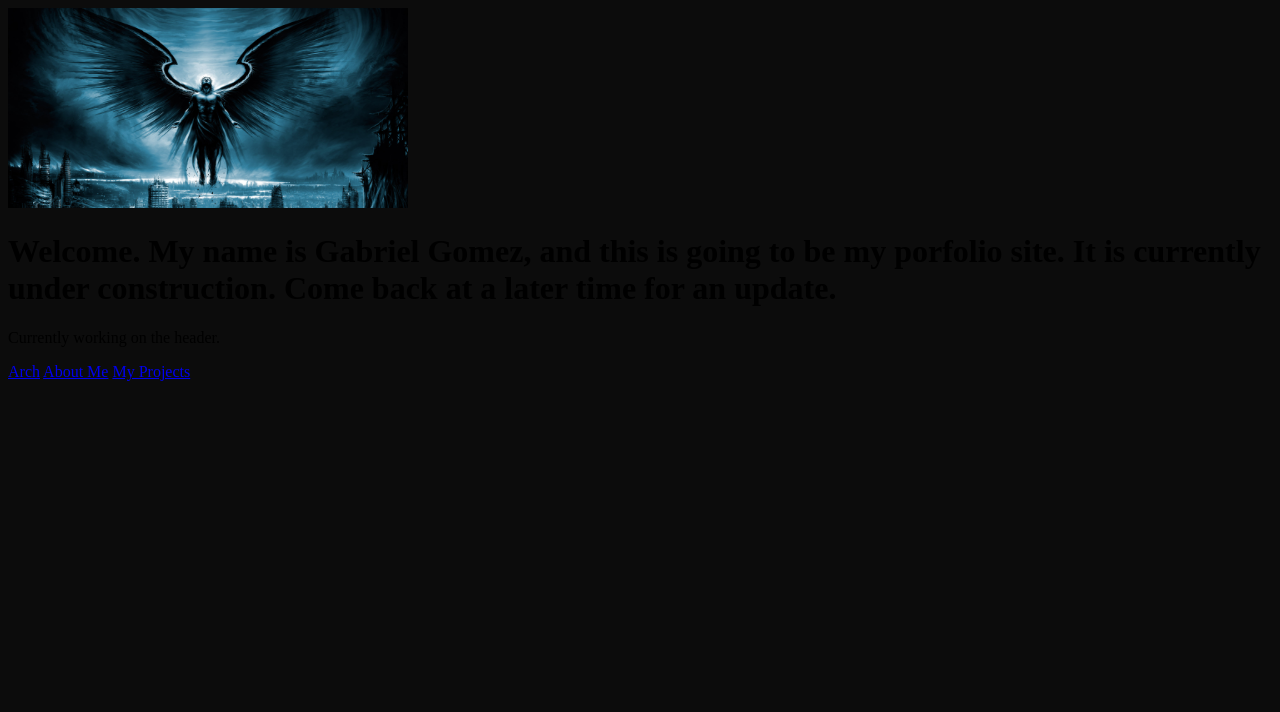
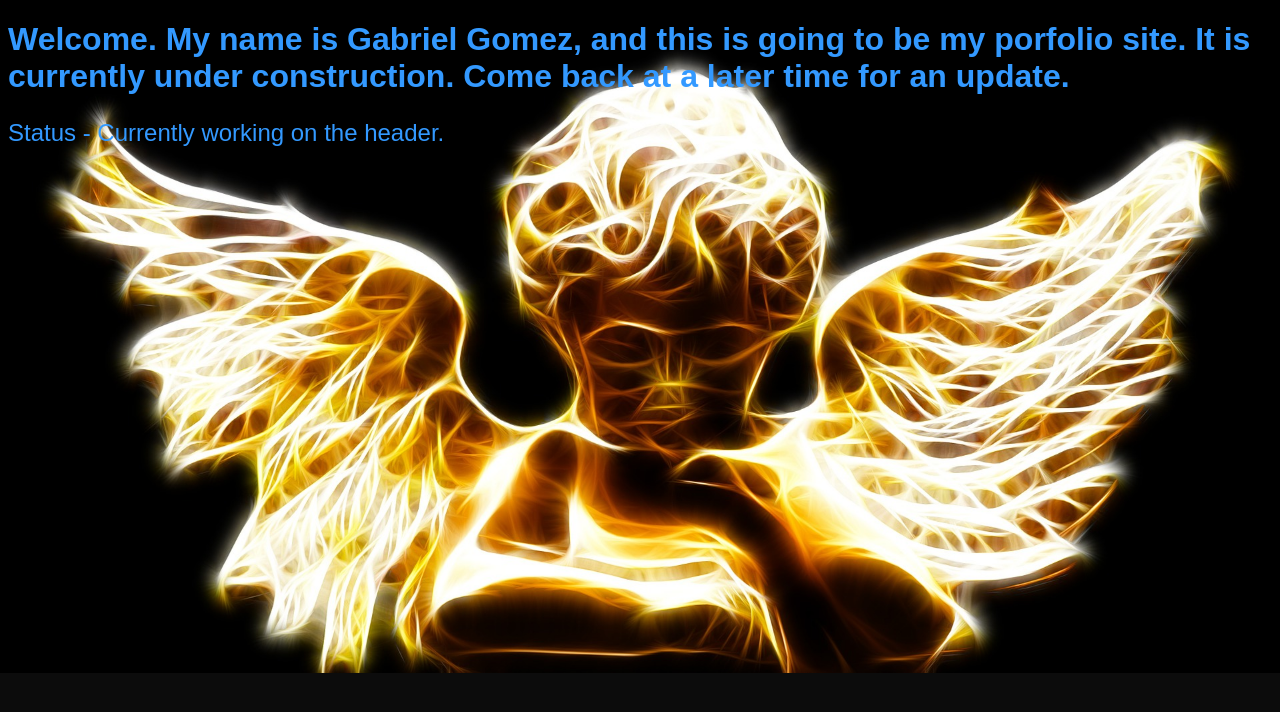
Before and after one commit to gabegomez014/arch.github.io, a Jekyll site: the page built from arch/index.md, in a window 1280 px wide. Shown: the top 712 px of the page. Built offline with Jekyll 4.4.1, drawn with Linux system fonts in a browser that asks for light colours.

Commit message:
Landing page complete

```diff
--- a/arch/_data/header.json
+++ b/arch/_data/header.json
@@ -10,7 +10,7 @@
     "message": {
         "class": "message",
         "header": "Welcome. My name is Gabriel Gomez, and this is going to be my porfolio site. It is currently under construction. Come back at a later time for an update.",
-        "paragraph": "Currently working on the header."
+        "paragraph": "Status - Currently working on the header."
     },
 
     "nav": {
--- a/arch/_includes/header.html
+++ b/arch/_includes/header.html
@@ -1,16 +1,18 @@
 <div class="header">
     <header>
+        <!--
         {% assign logo = site.data.header["logo"] %}
         <div class="{{ logo.class }}">
             <img src="{{ logo.src }}" alt="{{ logo.alt }}" height="{{ logo.height }}" width="{{ logo.width }}">
         </div>
-
+        -->
         {% assign message = site.data.header["message"] %}
         <div class="{{ message.class }}">
             <h1>{{ message.header }}</h1>
             <p>{{ message.paragraph }}</p>
         </div>
 
+        <!--
         {% assign nav = site.data.header.nav %}
         <div class="nav">
             <nav>
@@ -27,5 +29,6 @@
                 {% endfor %}
             </nav>
         </div>
+        -->
     </header>
 </div>
--- a/arch/css/mainStyle.css
+++ b/arch/css/mainStyle.css
@@ -1,3 +1,19 @@
 body {
-    background-color: #0c0c0c
+    background-color: #0c0c0c;
+    background-image: url(/photos/fractalAngel.jpg);
+    background-size: 100%;
+    background-repeat: no-repeat
 }
+
+h1 {
+    color: #39f;
+    font: "Arial Black";
+    font-family: "Arial", "Times New Roman"
+}
+
+p {
+    color: #39f;
+    font: "Arial Black";
+    font-family: "Arial", "Times New Roman";
+    font-size: 150%
+}
```
Also changed, not shown: arch/photos/fractalAngel.jpg (added).
